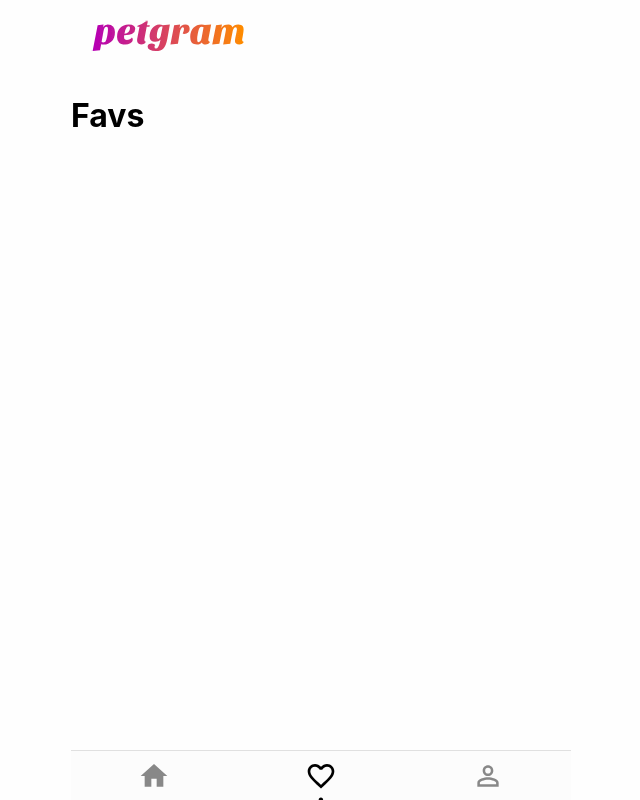
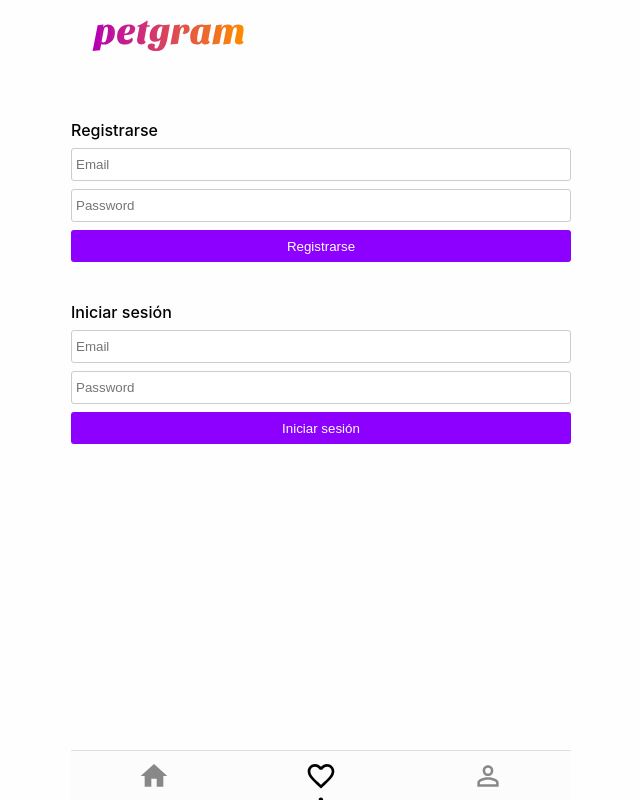
Before and after one commit to mrodas121/PetGram, a React app: page /favs in a window 1280 px wide. Shown: the whole page, without its empty margins (319-959 px from the left). Built offline with nearby package versions, Linux system fonts and the light colour scheme.

Commit message:
manejo de pantalla inicio sesion

```diff
--- a/src/App.js
+++ b/src/App.js
@@ -8,11 +8,7 @@
 import { Favs } from './pages/Favs'
 import { User } from './pages/User'
 import { NotRegisteredUser } from './pages/NotRegisteredUser'
-
-const UserLogged = ({children})=>{
-    return children({isAuth:true})
-}
-
+import Context from './Context'
 const App = () => {
     return (
         <>
@@ -23,7 +19,7 @@
                  <Home path='/pet/:categoryId'/>
                  <Detail path='/detail/:detailId' />
             </Router>
-            <UserLogged>
+            <Context.Consumer>
                 {
                     ({isAuth}) => isAuth ?
                         <Router>
@@ -36,7 +32,7 @@
                             <NotRegisteredUser path='/user'/>
                         </Router>
                 }
-            </UserLogged>
+            </Context.Consumer>
             <NavBar/>
         </>)
 }
--- /dev/null
+++ b/src/Context.js
@@ -0,0 +1,21 @@
+import React, { createContext, useState } from "react";
+const Context = createContext()
+
+const Provider = ({children}) =>{
+    const[isAuth, setIsAuth] = useState(false)
+    const value = {
+        isAuth,
+        activateAuth: () =>{
+           setIsAuth(true)
+        }
+    }
+    return(
+        <Context.Provider value ={value}>
+            {children}
+        </Context.Provider>
+    )
+}
+export default {
+    Provider,
+    Consumer: Context.Consumer
+};
--- /dev/null
+++ b/src/components/UserForm/index.js
@@ -0,0 +1,16 @@
+import React from "react";
+import { useInputValue } from "../../hooks/useInputValue";
+import { Button, Form, Input, Title } from "./styles";
+export const UserForm = ({onSubmit, title}) =>{
+    const email = useInputValue('')
+    const password = useInputValue('')
+
+    return(
+        <Form onSubmit={onSubmit}>
+            <Title>{title}</Title>
+            <Input placeholder="Email" {...email} />
+            <Input placeholder="Password" {...password} />
+            <Button>{title}</Button>
+        </Form>
+    )
+}
--- /dev/null
+++ b/src/components/UserForm/styles.js
@@ -0,0 +1,30 @@
+import styled from 'styled-components'
+
+export const Form = styled.form`
+  padding: 16px 0;
+`
+
+export const Input = styled.input`
+  border: 1px solid #ccc;
+  border-radius: 3px;
+  margin-bottom: 8px;
+  padding: 8px 4px;
+  display: block;
+  width: 100%;
+`
+
+export const Button = styled.button`
+  background: #8d00ff;
+  border-radius: 3px;
+  color: #fff;
+  height: 32px;
+  display: block;
+  width: 100%;
+  text-align: center;
+`
+
+export const Title = styled.h2`
+  font-size: 16px;
+  font-weight: 500;
+  padding: 8px 0;
+`
--- /dev/null
+++ b/src/hooks/useInputValue.js
@@ -0,0 +1,7 @@
+import React,{useState} from "react"
+
+export const useInputValue = initialValue =>{
+    const [value, setValue] = useState(initialValue)
+    const onChange = e => setValue(e.target.value)
+    return{value, onChange}
+}
--- a/src/index.js
+++ b/src/index.js
@@ -1,6 +1,7 @@
 import React from 'react'
 import ReactDOM from 'react-dom'
 import { ApolloProvider, ApolloClient, InMemoryCache } from '@apollo/client'
+import Context from './Context'
 import App from './App'
 
 const client = new ApolloClient({
@@ -9,6 +10,10 @@
   })
 
   ReactDOM.render(
-    <ApolloProvider client={client}>
-      <App />
-    </ApolloProvider>, document.getElementById('App'))
+    <Context.Provider>
+      <ApolloProvider client={client}>
+        <App />
+      </ApolloProvider>
+    </Context.Provider>
+    , document.getElementById('App')
+    )
--- a/src/pages/NotRegisteredUser.js
+++ b/src/pages/NotRegisteredUser.js
@@ -1,5 +1,15 @@
 import React from 'react'
-
+import Context from '../Context'
+import {UserForm} from '../components/UserForm'
 export const NotRegisteredUser=()=>(
-    <h1>NotRegisteredUser</h1>
+    <Context.Consumer>
+        {
+            ({activateAuth}) =>{
+                return <>
+                    <UserForm title='Registrarse' onSubmit={activateAuth} />
+                    <UserForm title='Iniciar sesión' onSubmit={activateAuth} />
+                </>
+            }
+        }
+     </Context.Consumer>
 )
```
